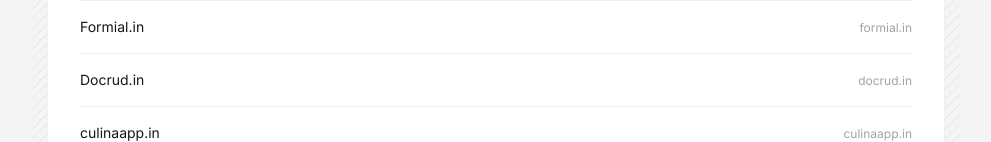
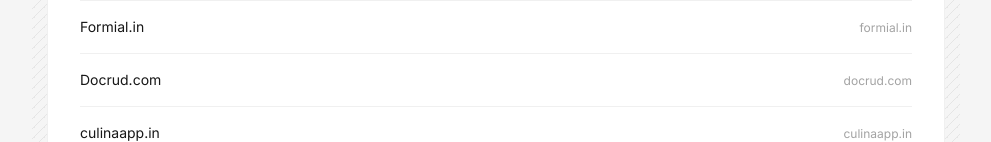
Before and after one commit to comlabs-technologies/pawan-portfolio, a Next.js app: page /projects in a window 1280 px wide. Shown: the part 810-952 px from the top of the page, without its empty margins (144-1135 px from the left). Built offline with nearby package versions, Linux system fonts and the light colour scheme.

Commit message:
Fix Docrud project link to docrud.com
Co-authored-by: Comlabs Technologies Private Limited <comlabs-technologies@users.noreply.github.com>

```diff
--- a/src/data/project-sites.ts
+++ b/src/data/project-sites.ts
@@ -12,9 +12,9 @@ export const projectSiteLinks: ProjectSiteLink[] = [
     meta: "formial.in",
   },
   {
-    label: "Docrud.in",
-    href: "https://docrud.in",
-    meta: "docrud.in",
+    label: "Docrud.com",
+    href: "https://docrud.com",
+    meta: "docrud.com",
   },
   {
     label: "culinaapp.in",
```
